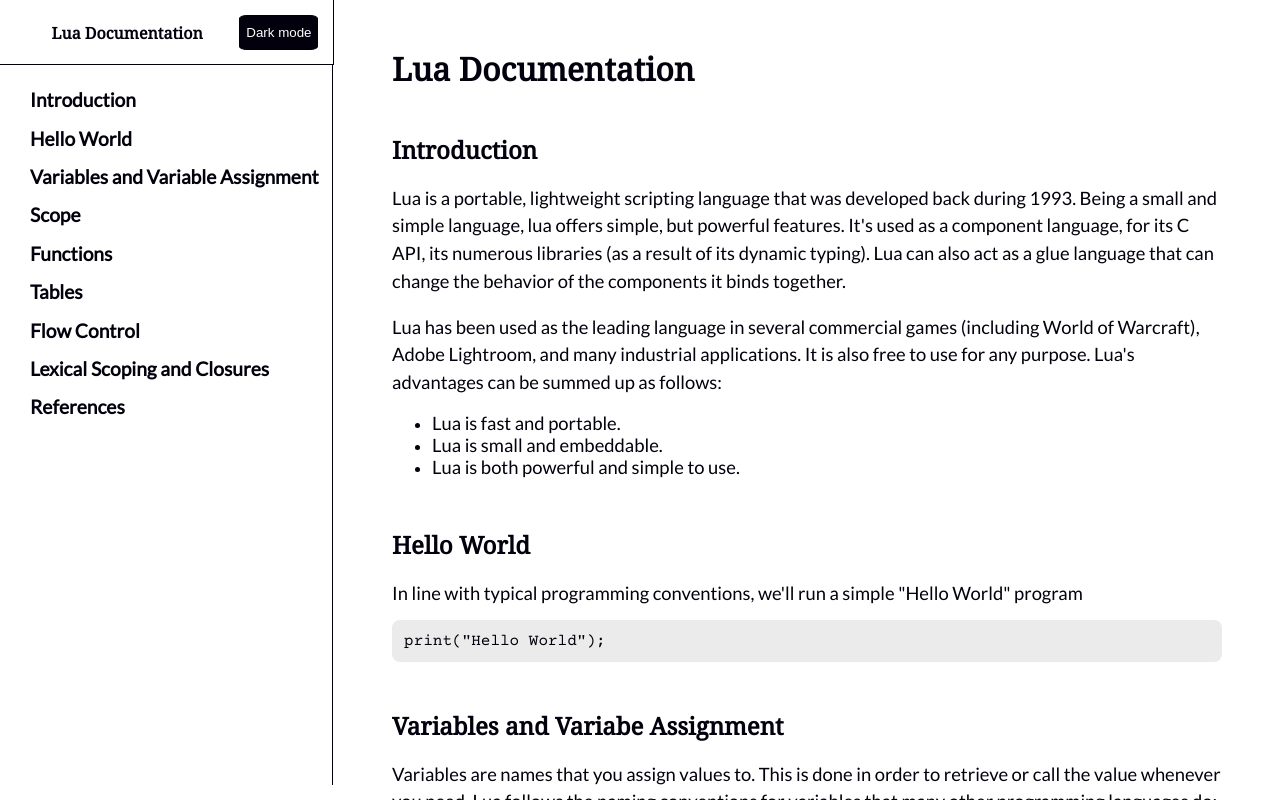
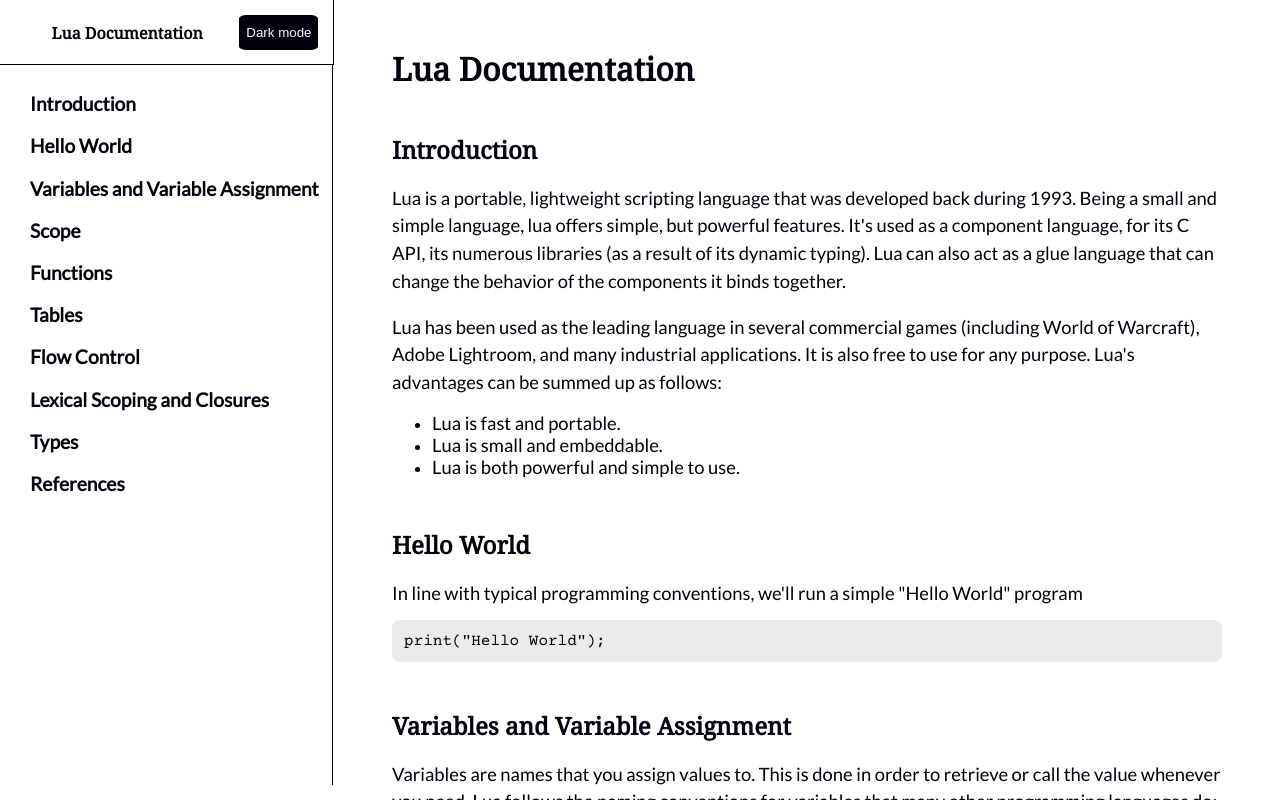
Before and after one commit to DrantDumani/Daily-Web-Projects-2020, a plain HTML site: page Day4_Technical_Doc_Page/index.html in a window 1280 px wide. Drawn offline with nearby package versions, Linux system fonts and the light colour scheme.

Commit message:
Fixed some html errors (no wrapping li tags in anchor tags)

```diff
--- a/Day4_Technical_Doc_Page/index.html
+++ b/Day4_Technical_Doc_Page/index.html
@@ -22,15 +22,16 @@
 		    <button id="light-toggle" type="button">Dark mode</button>
 	    </div>
 		<ul class="nav-menu">
-			<a href="#Introduction" class="nav-link"><li>Introduction</li></a>
-			<a href="#Hello_World" class="nav-link"><li>Hello World</li></a>
-			<a href="#Variables_and_Variable_Assignment" class="nav-link"><li>Variables and Variable Assignment</li></a>
-			<a href="#Scope" class="nav-link"><li>Scope</li></a>
-			<a href="#Functions" class="nav-link"><li>Functions</li></a>
-			<a href="#Tables" class="nav-link"><li>Tables</li></a>
-			<a href="#Flow_Control" class="nav-link"><li>Flow Control</li></a>
-			<a href="#Lexical_Scoping_and_Closures" class="nav-link"><li>Lexical Scoping and Closures</li></a>
-      <a href="#References" class="nav-link"><li>References</li></a>
+			<li><a href="#Introduction" class="nav-link">Introduction</a></li>
+			<li><a href="#Hello_World" class="nav-link">Hello World</a></li>
+			<li><a href="#Variables_and_Variable_Assignment" class="nav-link">Variables and Variable Assignment</a></li>
+			<li><a href="#Scope" class="nav-link">Scope</a></li>
+			<li><a href="#Functions" class="nav-link">Functions</a></li>
+			<li><a href="#Tables" class="nav-link">Tables</a></li>
+			<li><a href="#Flow_Control" class="nav-link">Flow Control</a></li>
+			<li><a href="#Lexical_Scoping_and_Closures" class="nav-link">Lexical Scoping and Closures</a></li>
+			<li><a href="#Types" class="nav-link">Types</a></li>
+      		<li><a href="#References" class="nav-link">References</a></li>
 		</ul>
 	</nav>
 	<main id="main-doc">
@@ -51,7 +52,7 @@
 			<pre class="prettyprint"><code class="language-lua">print("Hello World");</code></pre>
 		</section>
 		<section class="main-section" id="Variables_and_Variable_Assignment">
-			<header><h2>Variables and Variabe Assignment</h2></header>
+			<header><h2>Variables and Variable Assignment</h2></header>
 			<p>Variables are names that you assign values to. This is done in order to retrieve or call the value whenever you need. Lua follows the naming conventions for variables that many other programming languages do: Variables can start with underscores and letters, but they cannot have leading numbers. Variables also may not share the same name as special characters or reserved words in the lua language.</p>
 			<p>Declaring variables in lua is quite simple. You simply type the identifier, followed by a space, and equal sign which assigns the name to its value, and then the value itself. See the example below.</p>
 			<pre class="prettyprint"><code class="language-lua">planet = "Saturn"
@@ -180,10 +181,11 @@ print(c1()) --returns 3</code></pre>
       </ul>
     </section>
     <section class="main-section" id="References">
-      <header><h2>Reference</h2></header>
+      <header><h2>References</h2></header>
       <ul>
         <li><p>You can view the <a href="https://www.lua.org/manual/5.3/" target="_blank">Lua reference manual </a>here by following the link</p></li>
         <li><p>The 1st edition of <a href="https://www.lua.org/pil/" target="_blank">Programming in Lua</a> is available for free.</p></li>
+      </ul>
     </section>
 	</main>
 	<script src="script.js"></script>
--- a/Day4_Technical_Doc_Page/style.css
+++ b/Day4_Technical_Doc_Page/style.css
@@ -95,17 +95,18 @@ h2 {
 .nav-link {
   text-decoration: none;
   color: inherit;
+  display: block;
 }
 
 .nav-link:hover {
   text-decoration: underline;
 }
 
-.nav-link > li {
-  margin: 0.80em 0;
+.nav-menu > li {
+  margin: 1em 0;
 }
 
-.nav-link:last-child > li {
+.nav-menu > li:last-child {
   margin-bottom: 25vmin;
 }
 
```
